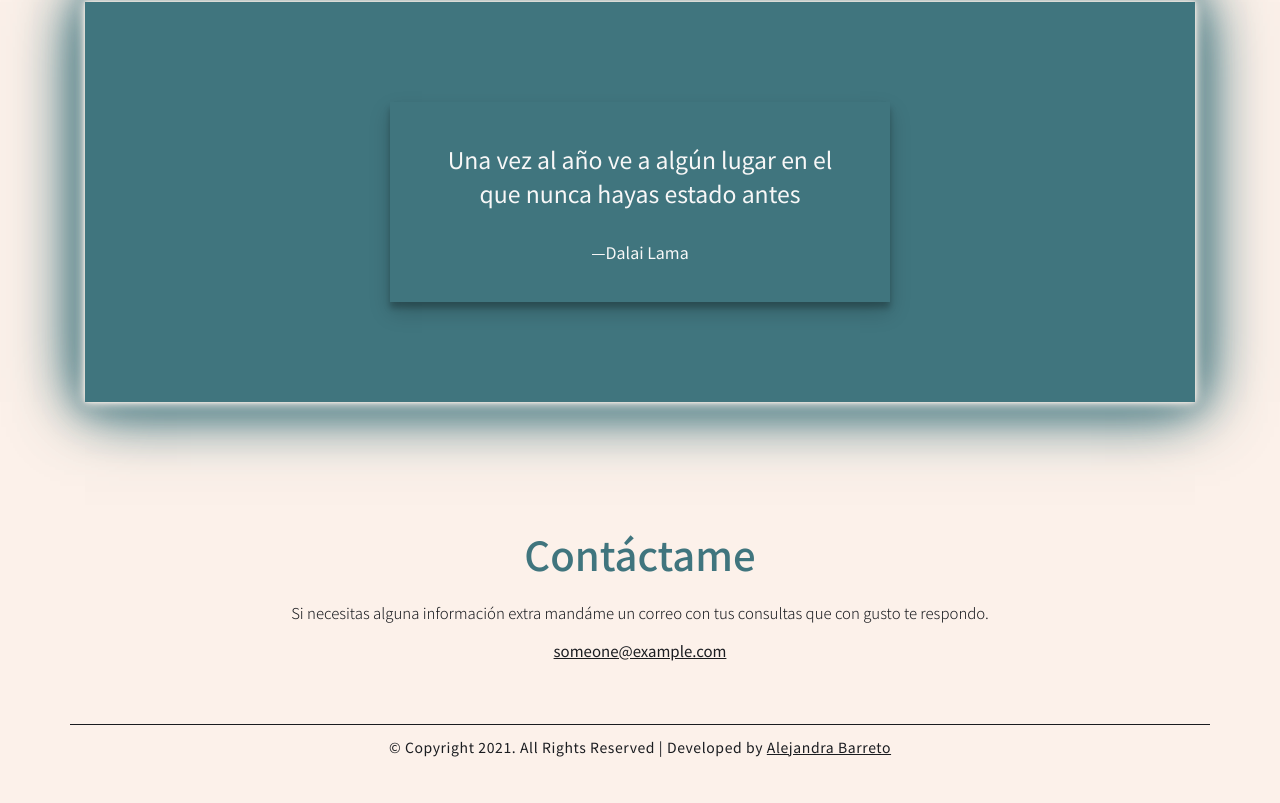
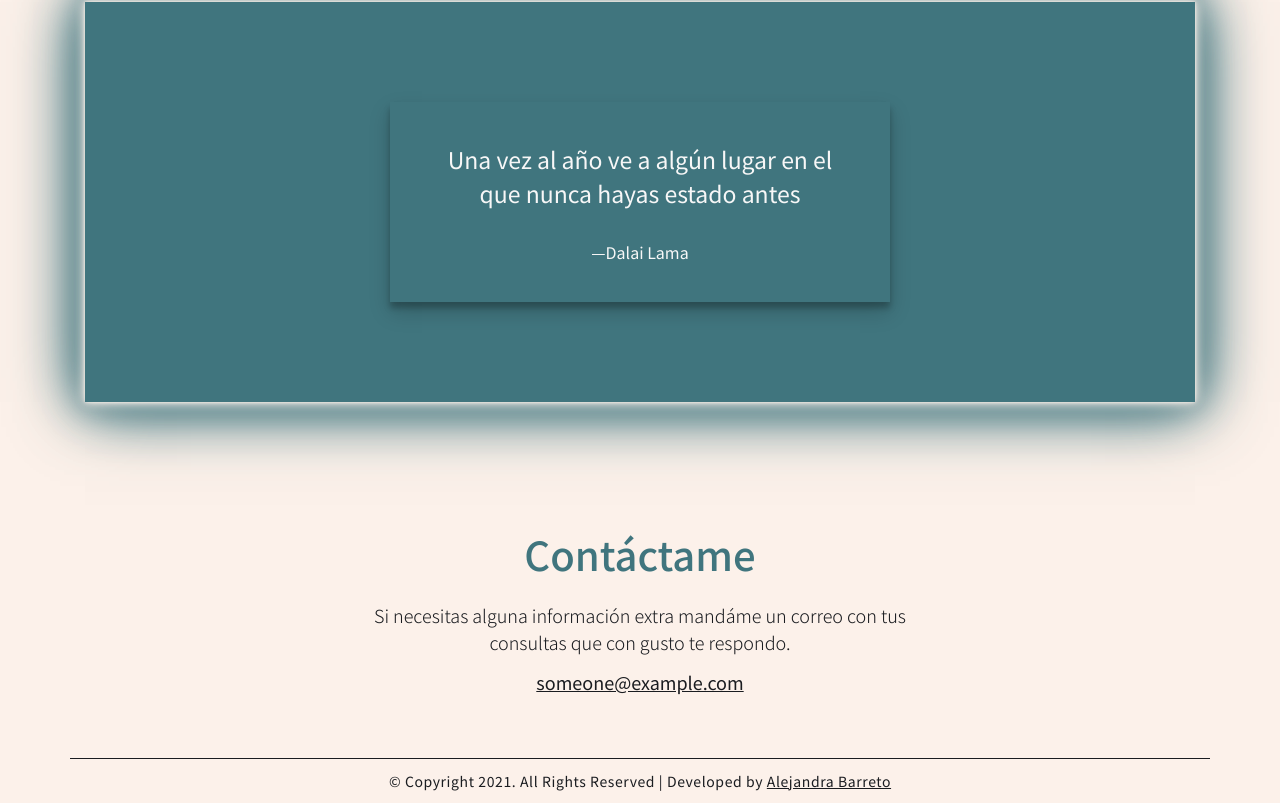
Before and after one commit to Barreto-Alejandra/travel-blog, a website built with webpack: page html/index.html in a window 1280 px wide. Shown: the part 2197-3000 px from the top of the page. Before the commit the page ends 2966 px from the top, so only its background shows below. Built offline with nearby package versions, Linux system fonts and the light colour scheme.

Commit message:
updated contact block

```diff
--- a/src/css/partials/_contact.scss
+++ b/src/css/partials/_contact.scss
@@ -24,4 +24,20 @@
             }
         }
     }
+    @media screen and (min-width: 768px) {
+        & .text {
+            max-width: 500px;
+            & p {
+                font-size: 18px;
+            }
+            & a {
+                font-size: 18px;
+            }
+        }
+    }
+    @media screen and (min-width: 992px) {
+        & .text {
+            max-width: 600px;
+        }
+    }
 }
```
